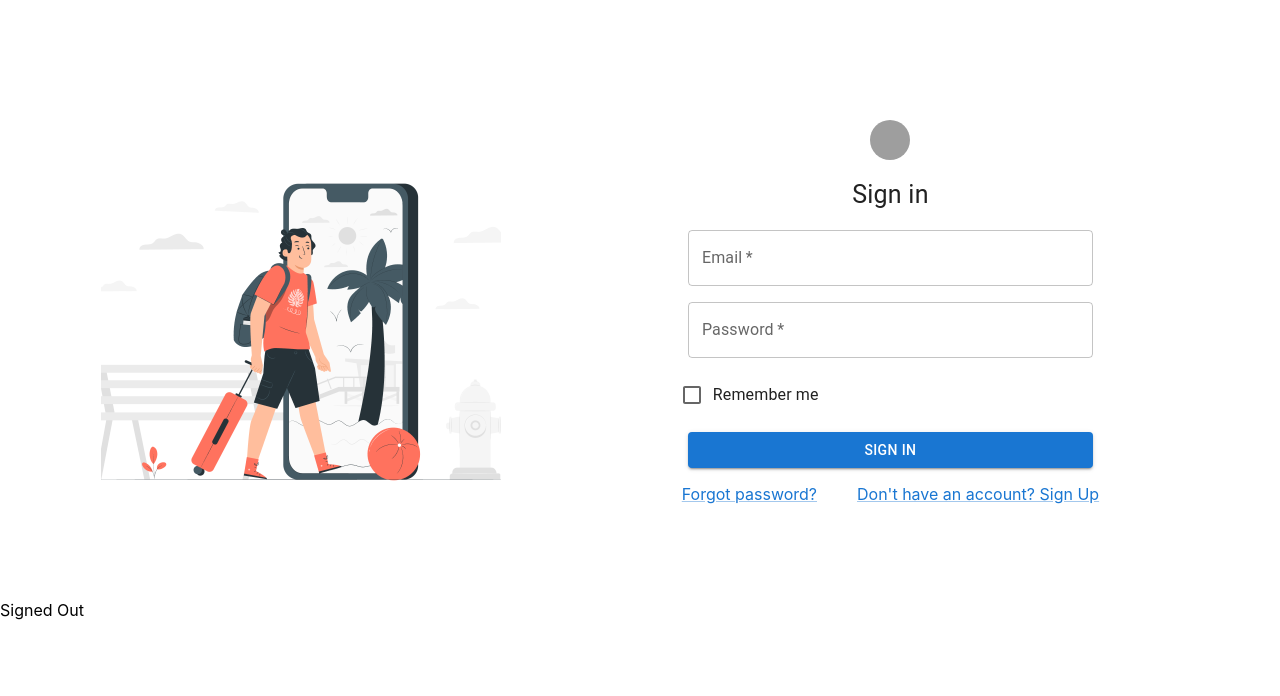
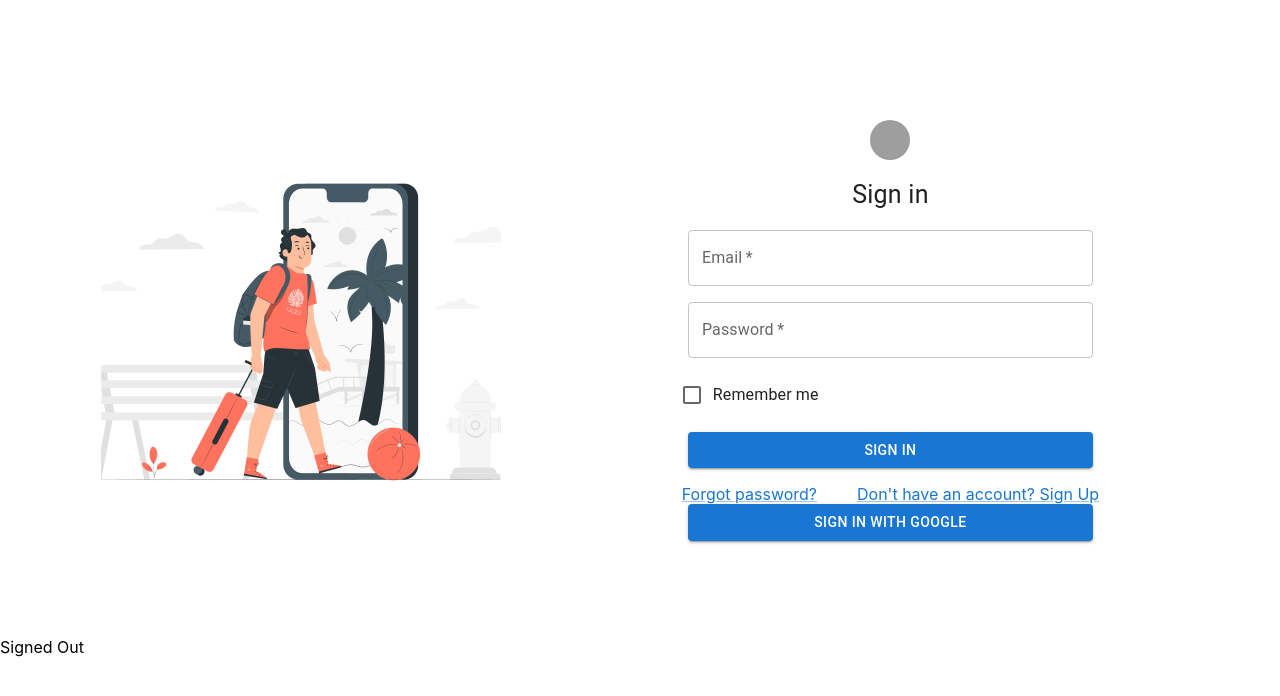
Before and after one commit to kvarad6/React-Projects, a React (Create React App) app in the folder firebase-login/: page /signin in a window 1280 px wide. Shown: the top 696 px of the page. Built offline with nearby package versions, Linux system fonts and the light colour scheme; no server answers; grey boxes are pictures that could not be loaded.

Commit message:
added signin with google functionality

```diff
--- a/firebase-login/src/Components/auth/Signin.js
+++ b/firebase-login/src/Components/auth/Signin.js
@@ -3,21 +3,54 @@ import React, { useState } from 'react'
 import lock from '../../static/images/avatars/lock.png'
 import traveling from '../../static/images/avatars/traveling.png'
 import { auth } from "../../firebase"
-import { signInWithEmailAndPassword } from 'firebase/auth'
+import { useNavigate } from "react-router-dom";
+import { signInWithEmailAndPassword, signInWithPopup, GoogleAuthProvider } from 'firebase/auth'
+// const auth = getAuth();
 
 const Signin = () => {
     const [email, setEmail] = useState('');
     const [password, setPassword] = useState('');
 
-    const signIn = (e) => {
-        e.preventDefault();
-        signInWithEmailAndPassword(auth, email, password)
-            .then((userCredentials) => {
-                console.log(userCredentials)
-            }).catch((error) => {
-                console.log(error)
-            })
 
+    const navigate = useNavigate();
+    const provider = new GoogleAuthProvider();
+
+    const signIn = (flag, e) => {
+        // e.preventDefault();
+
+        console.log("flag", flag)
+        // event.preventDefault();
+
+
+        // const auth = Firebase.auth();
+        if (flag) {
+            signInWithPopup(auth, provider)
+                .then((result) => {
+                    // This gives you a Google Access Token. You can use it to access the Google API.
+                    const credential = GoogleAuthProvider.credentialFromResult(result);
+
+                    const token = credential.accessToken;
+                    // The signed-in user info.
+                    const user = result.user;
+                    console.log("user", user);
+                    navigate("/");
+
+                    // ...
+                }).catch((error) => {
+                    // Handle Errors here.
+                    const errorCode = error.code;
+                    const errorMessage = error.message;
+                    console.log("error", error)
+                    // ...
+                });
+        } else {
+            signInWithEmailAndPassword(auth, email, password)
+                .then((userCredentials) => {
+                    console.log(userCredentials)
+                }).catch((error) => {
+                    console.log(error)
+                })
+        }
     }
 
     return (
@@ -29,7 +62,7 @@ const Signin = () => {
                 <Grid item xs={6}>
                     <Box sx={{ display: 'flex', flexDirection: 'column', alignItems: 'center', mt: 5 }}>
                         <Paper elevation={0} sx={{ display: 'flex', flexDirection: 'column', alignItems: 'center', m: 10 }}>
-                            <form onSubmit={signIn}>
+                            <form onSubmit={signIn(false)}>
                                 <Grid sx={{ display: 'flex', flexDirection: 'column', alignItems: 'center', flexWrap: 'wrap', gap: 2 }}>
                                     <Grid item>
                                         <Avatar alt='lockImage' src={lock}></Avatar>
@@ -79,6 +112,9 @@ const Signin = () => {
                                     </Grid>
                                 </Grid>
                             </form>
+                            <Grid item>
+                                <Button type="button" variant="contained" sx={{ width: 405 }} onClick={() => signIn(true)}>Sign in with Google</Button>
+                            </Grid>
                         </Paper>
                     </Box>
                 </Grid>
```
